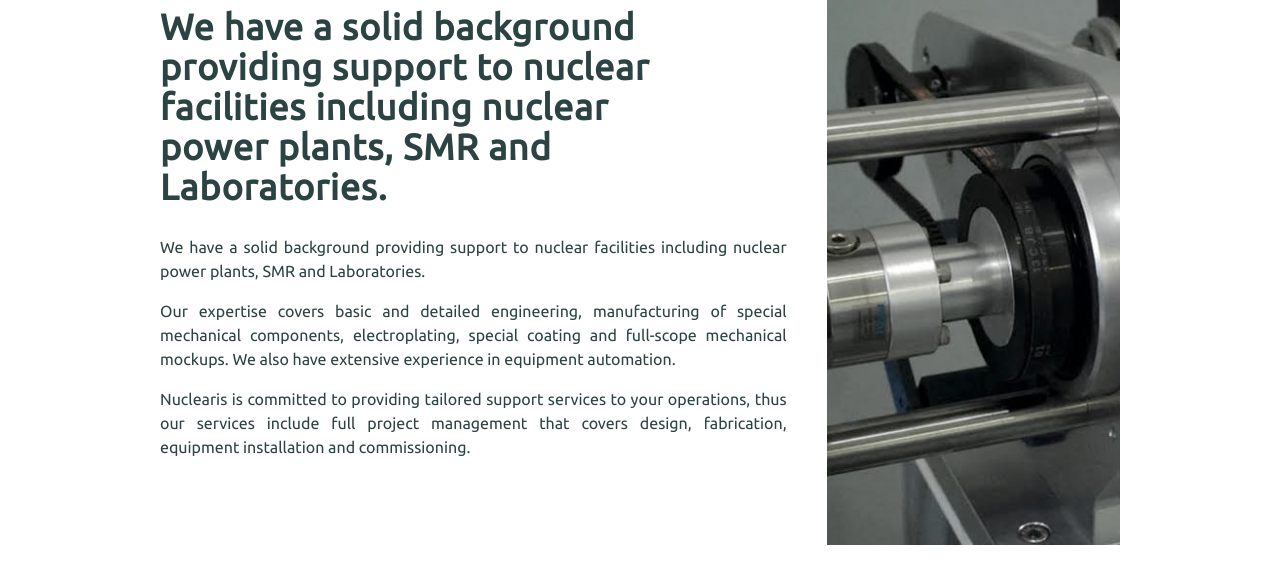
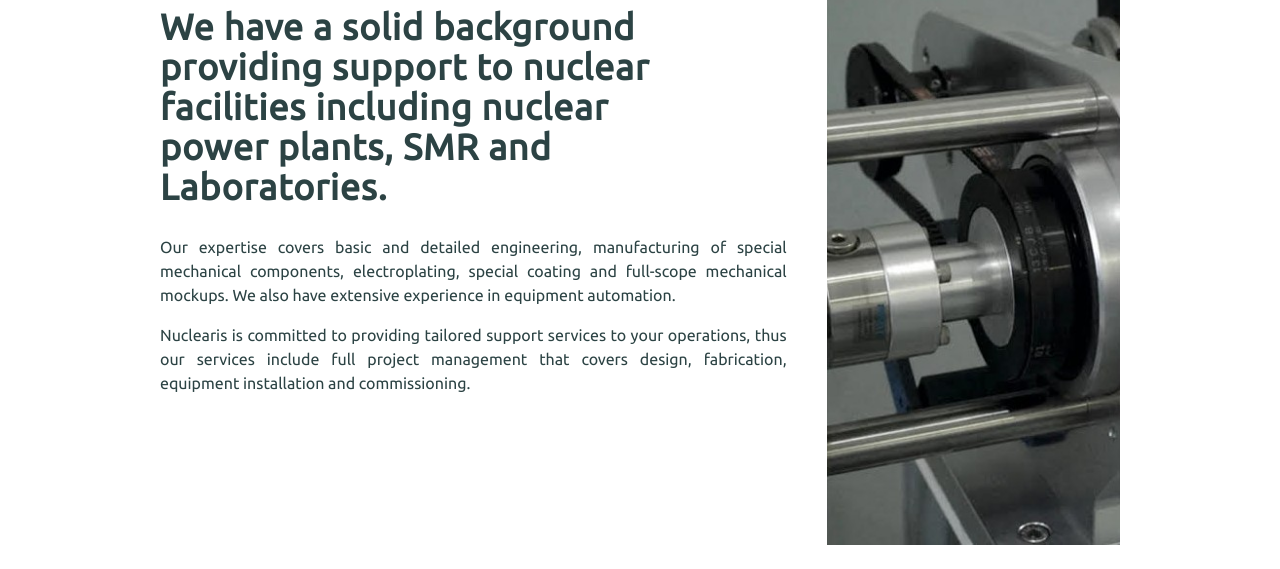
Before and after one commit to nuclearis-labs/nucleariscorp, a Gatsby site: page /services in a window 1280 px wide. Shown: the part 231-800 px from the top of the page. Built offline with nearby package versions, Linux system fonts and the light colour scheme; Gatsby itself is replaced by a stand-in of ours; what tailwind-hamburgers would draw is missing.

Commit message:
feat: remove redundant text

```diff
--- a/src/pages/services.tsx
+++ b/src/pages/services.tsx
@@ -21,7 +21,6 @@
               We have a solid background providing support to nuclear facilities
               including nuclear power plants, SMR and Laboratories.
             </h1>
-            <p className="text-gable md:text-justify mb-4">We have a solid background providing support to nuclear facilities including nuclear power plants, SMR and Laboratories.</p>
 
             <p className="text-gable md:text-justify mb-4">Our expertise covers basic and detailed engineering, manufacturing of special mechanical components, electroplating, special coating and full-scope mechanical mockups. We also have extensive experience in equipment automation.</p>
 
```
